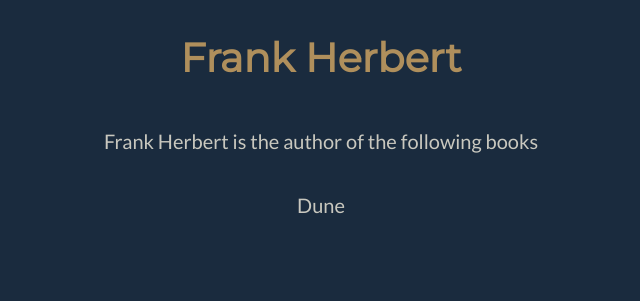
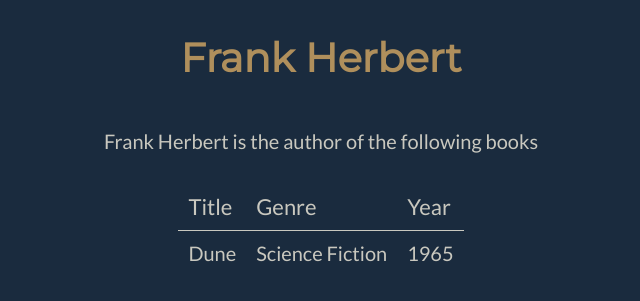
Before and after one commit to StephenHuang17253/aurora, a Flask app: a page that uses templates/author.html in a window 1280 px wide. Shown: the part 234-535 px from the top of the page, without its empty margins (319-959 px from the left). Run offline with Flask 2, Linux system fonts and the light colour scheme; data comes from the database, SQL or seed files in the repository.

Commit message:
0.41 - Add proper tables to genre and author.html

```diff
--- a/templates/author.html
+++ b/templates/author.html
@@ -1,19 +1,24 @@
 {% extends 'layout.html' %}
 
 {% block content %}
+
 <h1>{{author.name}}</h1>
 <p>{{author.name}} is the author of the following books</p>
 
 
 <table>
     <tr>
-        <td>
-        {{ author.books|map(attribute="title")|join(", ") }}
-        </td>
+        <th colspan = 1>Title</th>
+        <th colspan = 1>Genre</th>
+        <th colspan = 1>Year</th>
     </tr>
+    {% for book in author.books %}
+    <tr>
+        <td><a href="/book/{{ book.title }}">{{ book.title }}</a></td>
+        <td><a href="/genre/{{book.genres|join(', ', attribute='name') }}">{{ book.genres|join(', ', attribute='name') }}</a></td>
+        <td>{{ book.year }} </td>
+    </tr>
+    {% endfor%}
 </table>
 
-</p>
-
-
 {% endblock %}
```
Also changed, not shown: templates/genre.html (+13 -3 lines).
